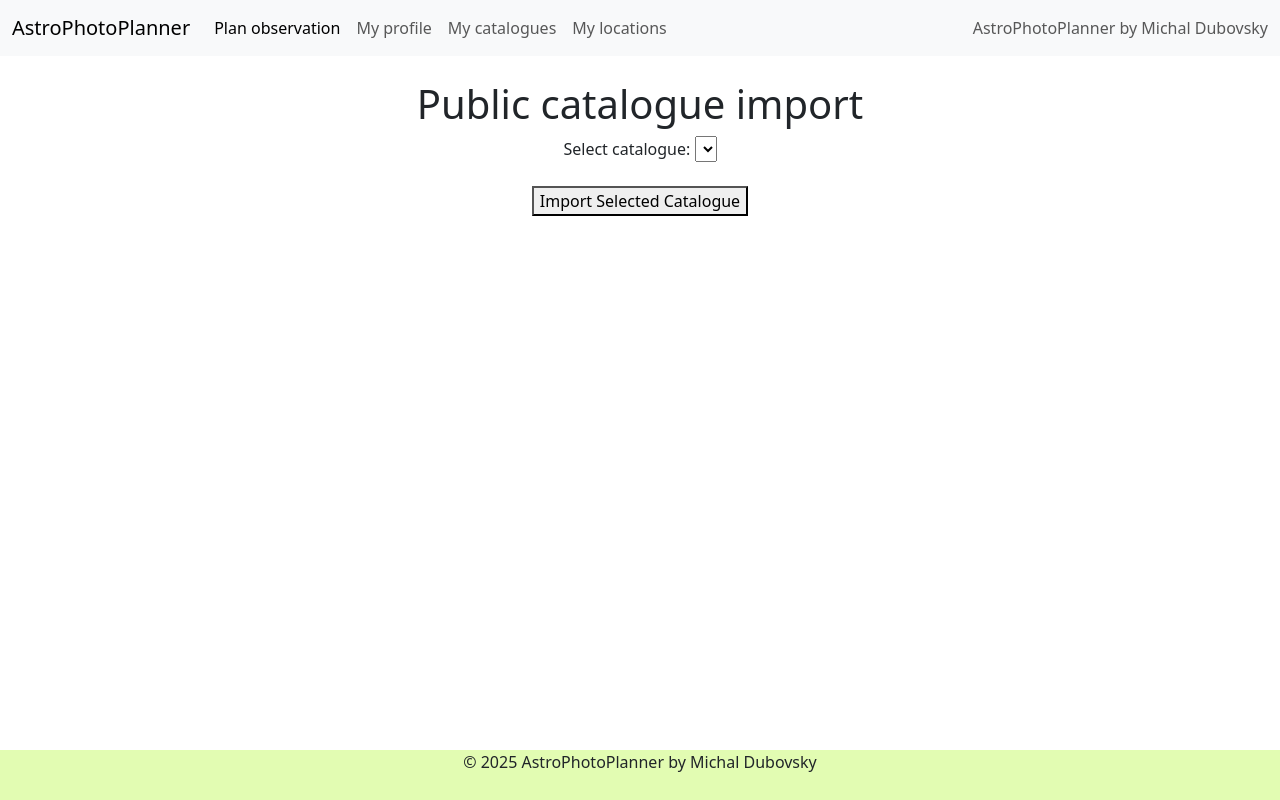
After one commit to dubovsky14/AstroPhotoPlanner, a Django app: page /AstroPhotoPlanner/import_public_catalogue in a window 1280 px wide. The commit adds this page. Run offline with Django 5.2, Linux system fonts and the light colour scheme; the visitor is signed in with stand-in values (Sample User, id 1); data comes from the database, SQL or seed files in the repository; data that the repository does not hold is empty.

Commit message:
Adding public catalogues and the possibility to import them

```diff
--- a/AstroPhotoPlanner/models.py
+++ b/AstroPhotoPlanner/models.py
@@ -7,7 +7,7 @@ from django.dispatch import receiver
 
 # user profile model to store user preferences
 class UserProfile(models.Model):
-    user = models.OneToOneField(User, on_delete=models.CASCADE, related_name='profile')
+    user = models.OneToOneField(User, on_delete=models.CASCADE)
     name = models.CharField(max_length=40)
     preset_location = models.ForeignKey('Location', null=True, blank=True, on_delete=models.SET_NULL, related_name='+')
     astronomical_night_angle_limit = models.FloatField(default=-18.0)  # default to astronomical night
@@ -26,13 +26,13 @@ def save_user_profile(sender, instance, **kwargs):
 
 class Catalogue(models.Model):
     name = models.CharField(max_length=50)
-    owner = models.ForeignKey(UserProfile, on_delete=models.CASCADE, related_name='catalogues')
+    owner = models.ForeignKey(UserProfile, on_delete=models.CASCADE, null=True, blank=True, related_name='catalogues')
 
     def __str__(self):
-        return f"{self.name} (Owner: {self.owner.name})"
+        return f"{self.name} (Owner: {self.owner.name if self.owner else 'Public'})"
 
 class DeepSkyObject(models.Model):
-    catalogue = models.ForeignKey(Catalogue, on_delete=models.CASCADE, related_name="objects")
+    catalogue = models.ForeignKey(Catalogue, on_delete=models.CASCADE, related_name="deep_sky_objects")
     name = models.CharField(max_length=100)
     ra = models.FloatField()  # Right Ascension in degrees
     dec = models.FloatField()  # Declination in degrees
--- a/AstroPhotoPlanner/modules/import_from_csv.py
+++ b/AstroPhotoPlanner/modules/import_from_csv.py
@@ -1,7 +1,7 @@
 import pandas as pd
 from AstroPhotoPlanner.models import Catalogue, DeepSkyObject
 
-def import_catalogue_from_csv(catalogue, csv_file_path):
+def import_catalogue_from_csv(catalogue : Catalogue, csv_file_path : str) -> None:
     df = pd.read_csv(csv_file_path)
     required_columns = {'name', 'ra', 'dec'}
     df.columns = [col.lower() for col in df.columns]
--- /dev/null
+++ b/AstroPhotoPlanner/static/AstroPhotoPlanner/js/import_public_catalogue.js
@@ -0,0 +1,23 @@
+function import_selected_public_catalogue(catalogue_id, token) {
+    const new_name = prompt("Enter a name for the imported catalogue:");
+    if (!new_name) {
+        alert("Import cancelled: No name provided.");
+        return;
+    }
+    fetch("/AstroPhotoPlanner/import_selected_public_catalogue", {
+        method: "POST",
+        body: new URLSearchParams({
+            'catalogue_id': catalogue_id,
+            'new_name': new_name
+        }),
+        headers: {
+            "Content-type": "application/x-www-form-urlencoded; charset=UTF-8",
+            "X-CSRFToken": token
+        }
+    })
+    .then(() => {})
+    .then(data => {
+        // after the request succeeds, reload the page:
+        window.location.href = "/AstroPhotoPlanner/my_catalogues";
+    });
+}
--- /dev/null
+++ b/AstroPhotoPlanner/templates/AstroPhotoPlanner/import_public_catalogue.html
@@ -0,0 +1,23 @@
+{% extends "AstroPhotoPlanner/base.html" %}
+
+{% block title %} Public catalogue import - AstroPhotoPlanner {% endblock %}
+
+
+{% block content %}
+    {% load static %}
+    <script src="{% static 'AstroPhotoPlanner/js/import_public_catalogue.js' %}"></script>
+    <center>
+    <h1>Public catalogue import</h1>
+
+
+    <label for="catalogue_id">Select catalogue:</label>
+    <select id="catalogue_id" name="catalogue_id">
+        {% for catalogue in public_catalogues %}
+            <option value="{{ catalogue.id }}">{{ catalogue.name }}</option>
+        {% endfor %}
+    </select>
+    <br><br>
+
+    <button id="import-catalogue-btn" onclick="import_selected_public_catalogue(document.getElementById('catalogue_id').value, '{{ csrf_token }}')">Import Selected Catalogue</button>
+    </center>
+{% endblock %}
--- a/AstroPhotoPlanner/templates/AstroPhotoPlanner/my_catalogues.html
+++ b/AstroPhotoPlanner/templates/AstroPhotoPlanner/my_catalogues.html
@@ -19,7 +19,7 @@
         {% for catalogue in catalogues %}
         <tr>
             <td>{{ catalogue.name }}</td>
-            <td>{{ catalogue.objects.count}}</td>
+            <td>{{ catalogue.deep_sky_objects.count}}</td>
             <td>
                 <form method="post" action="/AstroPhotoPlanner/delete_catalogue" style="display:inline;">
                     {% csrf_token %}
@@ -37,5 +37,6 @@
     </ul>
 
     <button id="add-catalogue-btn" onclick="window.location.href='/AstroPhotoPlanner/add_catalogue'">Add New Catalogue</button>
+    <button id="add-catalogue-btn" onclick="window.location.href='/AstroPhotoPlanner/import_public_catalogue'">Import Public Catalogue</button>
     </center>
 {% endblock %}
--- a/AstroPhotoPlanner/urls.py
+++ b/AstroPhotoPlanner/urls.py
@@ -23,6 +23,7 @@ urlpatterns = [
     # Catalogue Management
     path('my_catalogues', views.my_catalogues),
     path('add_catalogue', views.add_catalogue),
+    path('import_public_catalogue', views.import_public_catalogue),
     path('delete_catalogue', views.delete_catalogue),
     path('Manage_catalogue/<int:catalogue_id>', views.manage_catalogue),
     path('add_deep_sky_object/<int:catalogue_id>', views.add_deep_sky_object),
@@ -30,6 +31,7 @@ urlpatterns = [
     path('delete_deep_sky_object/<int:catalogue_id>', views.delete_deep_sky_object),
     path('toggle_plan_object', views.toggle_plan_object),
     path('import_catalogue_from_csv/<int:catalogue_id>', views.import_catalogue_from_csv),
+    path('import_selected_public_catalogue', views.import_selected_public_catalogue),
 
     # Planner
     path('plan_observation', views.plan_observation),
--- a/AstroPhotoPlanner/views.py
+++ b/AstroPhotoPlanner/views.py
@@ -1,7 +1,7 @@
 from django.shortcuts import render, redirect
 from django.contrib.auth.forms import UserCreationForm
 from django.contrib.auth import login, logout
-from AstroPhotoPlanner.models import UserProfile
+from AstroPhotoPlanner.models import UserProfile, Catalogue
 from AstroPhotoPlanner.modules import import_from_csv
 from AstroPhotoPlanner.modules.common_data_structures import GPSCoordinate
 from AstroPhotoPlanner.modules.sun_movement import get_astronomical_night_start_end_times
@@ -146,6 +146,43 @@ def add_catalogue(request):
         return render(request, 'AstroPhotoPlanner/add_catalogue.html')
 
 @login_required(login_url='/AstroPhotoPlanner/login/')
+def import_public_catalogue(request):
+    user_profile = get_user_profile(request)
+    public_catalogues = Catalogue.objects.filter(owner=None)
+    print( "Public catalogues:", public_catalogues )
+    context = {
+        'user_profile': user_profile,
+        'public_catalogues': public_catalogues
+    }
+    return render(request, 'AstroPhotoPlanner/import_public_catalogue.html', context)
+
+@login_required(login_url='/AstroPhotoPlanner/login/')
+def import_selected_public_catalogue(request):
+    if request.method == "POST":
+        catalogue_id = request.POST.get('catalogue_id')
+        new_catalogue_name = request.POST.get('new_name')
+        user_profile = get_user_profile(request)
+        public_catalogue = Catalogue.objects.filter(id=catalogue_id, owner=None).first()
+        if public_catalogue and new_catalogue_name:
+            # Create a copy of the public catalogue for the user
+            new_catalogue = Catalogue.objects.create(
+                name=new_catalogue_name,
+                owner=user_profile
+            )
+            # Copy deep sky objects
+            for obj in public_catalogue.deep_sky_objects.all():
+                new_catalogue.deep_sky_objects.create(
+                    name=obj.name,
+                    ra=obj.ra,
+                    dec=obj.dec,
+                    magnitude=obj.magnitude,
+                    object_type=obj.object_type,
+                    plan_to_photograph=obj.plan_to_photograph
+                )
+            return redirect('/AstroPhotoPlanner/my_catalogues')
+    return redirect('/AstroPhotoPlanner/import_public_catalogue')
+
+@login_required(login_url='/AstroPhotoPlanner/login/')
 def delete_catalogue(request):
     if request.method == "POST":
         catalogue_id = request.POST.get('catalogue_id')
@@ -162,7 +199,7 @@ def manage_catalogue(request, catalogue_id):
     if not catalogue:
         return redirect('/AstroPhotoPlanner/my_catalogues')
 
-    deep_sky_objects = catalogue.objects.all()
+    deep_sky_objects = catalogue.deep_sky_objects.all()
     return render(request, 'AstroPhotoPlanner/manage_catalogue.html', {'catalogue': catalogue, 'deep_sky_objects': deep_sky_objects})
 
 # to be reviewed
@@ -180,7 +217,7 @@ def add_deep_sky_object(request, catalogue_id):
         magnitude = request.POST.get('magnitude')
         object_type = request.POST.get('object-type')
 
-        catalogue.objects.create(
+        catalogue.deep_skyobjects.create(
             name=name,
             ra=ra,
             dec=dec,
@@ -196,7 +233,7 @@ def edit_deep_sky_object(request, deep_sky_object_id):
     user_profile = get_user_profile(request)
     deep_sky_object = None
     for catalogue in user_profile.catalogues.all():
-        deep_sky_object = catalogue.objects.filter(id=deep_sky_object_id).first()
+        deep_sky_object = catalogue.deep_sky_objects.filter(id=deep_sky_object_id).first()
         if deep_sky_object:
             break
     if not deep_sky_object:
@@ -226,7 +263,7 @@ def delete_deep_sky_object(request, catalogue_id):
 
     if request.method == "POST":
         object_id = request.POST.get('object_id')
-        deep_sky_object = catalogue.objects.filter(id=object_id).first()
+        deep_sky_object = catalogue.deep_sky_objects.filter(id=object_id).first()
         if deep_sky_object:
             deep_sky_object.delete()
     return redirect(f'/AstroPhotoPlanner/Manage_catalogue/{catalogue_id}')
@@ -238,7 +275,7 @@ def toggle_plan_object(request):
         user_profile = get_user_profile(request)
         deep_sky_object = None
         for catalogue in user_profile.catalogues.all():
-            deep_sky_object = catalogue.objects.filter(id=object_id).first()
+            deep_sky_object = catalogue.deep_sky_objects.filter(id=object_id).first()
             if deep_sky_object:
                 break
         if deep_sky_object:
@@ -290,7 +327,7 @@ def observation(request):
     night_start, night_end = get_astronomical_night_start_end_times(gps_coordinates, observation_date, abs(user_profile.astronomical_night_angle_limit))
 
     objects_data = []
-    for deep_sky_object in catalogue.objects.filter(plan_to_photograph=True):
+    for deep_sky_object in catalogue.deep_sky_objects.filter(plan_to_photograph=True):
         observation_periods = calculate_suitable_observation_during_time_period(
             gps_coordinates,
             night_start,
```
Also changed, not shown: AstroPhotoPlanner/management/commands/load_default_catalogues.py (added, +33 -0 lines), AstroPhotoPlanner/management/__init__.py (added), AstroPhotoPlanner/management/commands/__init__.py (added), README.md.
